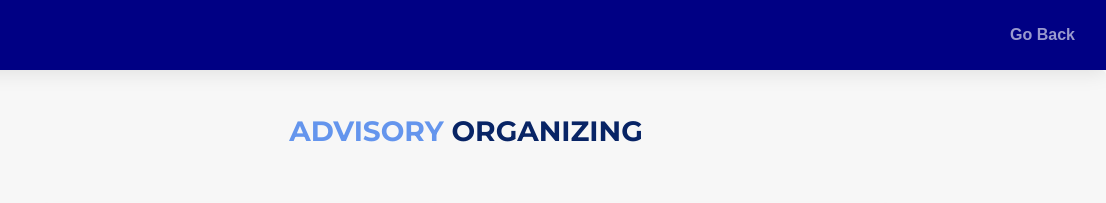
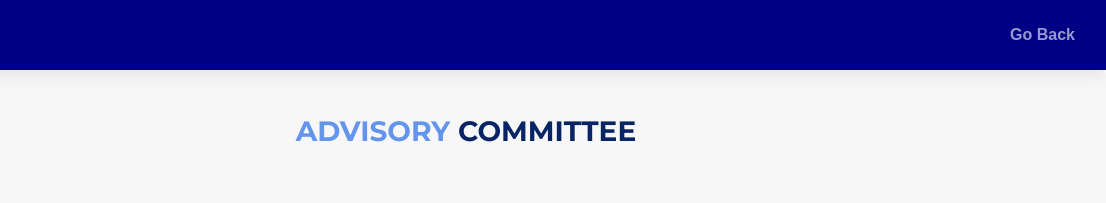
Before and after one commit to devinfo07/ICIIETE-2025, a plain HTML site: page advisory_committee.html in a window 1280 px wide. Shown: the top 203 px of the page, 174-1280 px from the left. Drawn offline with nearby package versions, Linux system fonts and the light colour scheme.

Commit message:
Update advisory_committee.html

```diff
--- a/advisory_committee.html
+++ b/advisory_committee.html
@@ -59,7 +59,7 @@
 
 <!-- ADVISORY COMMITTEE SECTION -->
 <div class="advCommittee" id="advisory-committee">
-  <h3 class="fw-bold text-center text-blue pb-4"><span style="color:cornflowerblue;font-weight: bolder; padding-bottom:2%;">ADVISORY</span> ORGANIZING</h3>
+  <h3 class="fw-bold text-center text-blue pb-4"><span style="color:cornflowerblue;font-weight: bolder; padding-bottom:2%;">ADVISORY</span> COMMITTEE</h3>
   <div class="d-flex justify-content-center flex-wrap">
     <div class="name-card indiv">
       <p>
```
